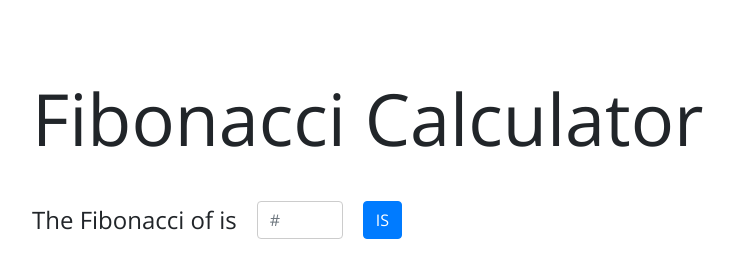
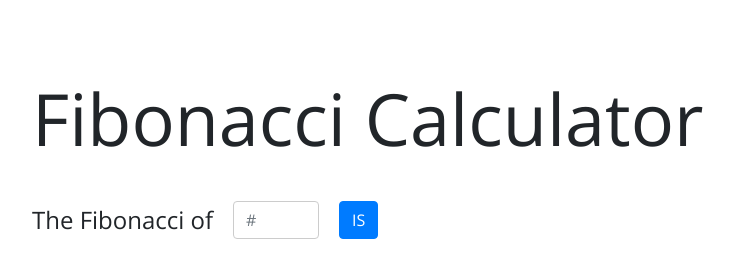
Before and after one commit to Itc-bootcamp-2019/js-project-1-fibonacci-bszuchmacher, a plain HTML site: page fibonacci.html in a window 1280 px wide. Shown: the whole page, without its empty margins (118-852 px from the left). Drawn offline with nearby package versions, Linux system fonts and the light colour scheme.

```diff
--- a/fibonacci.html
+++ b/fibonacci.html
@@ -27,7 +27,7 @@
       <h1>Fibonacci Calculator</h1>
       <div class="content">
         <span>
-          The Fibonacci of is
+          The Fibonacci of
         </span>
         <input
           id="inputField"
```
